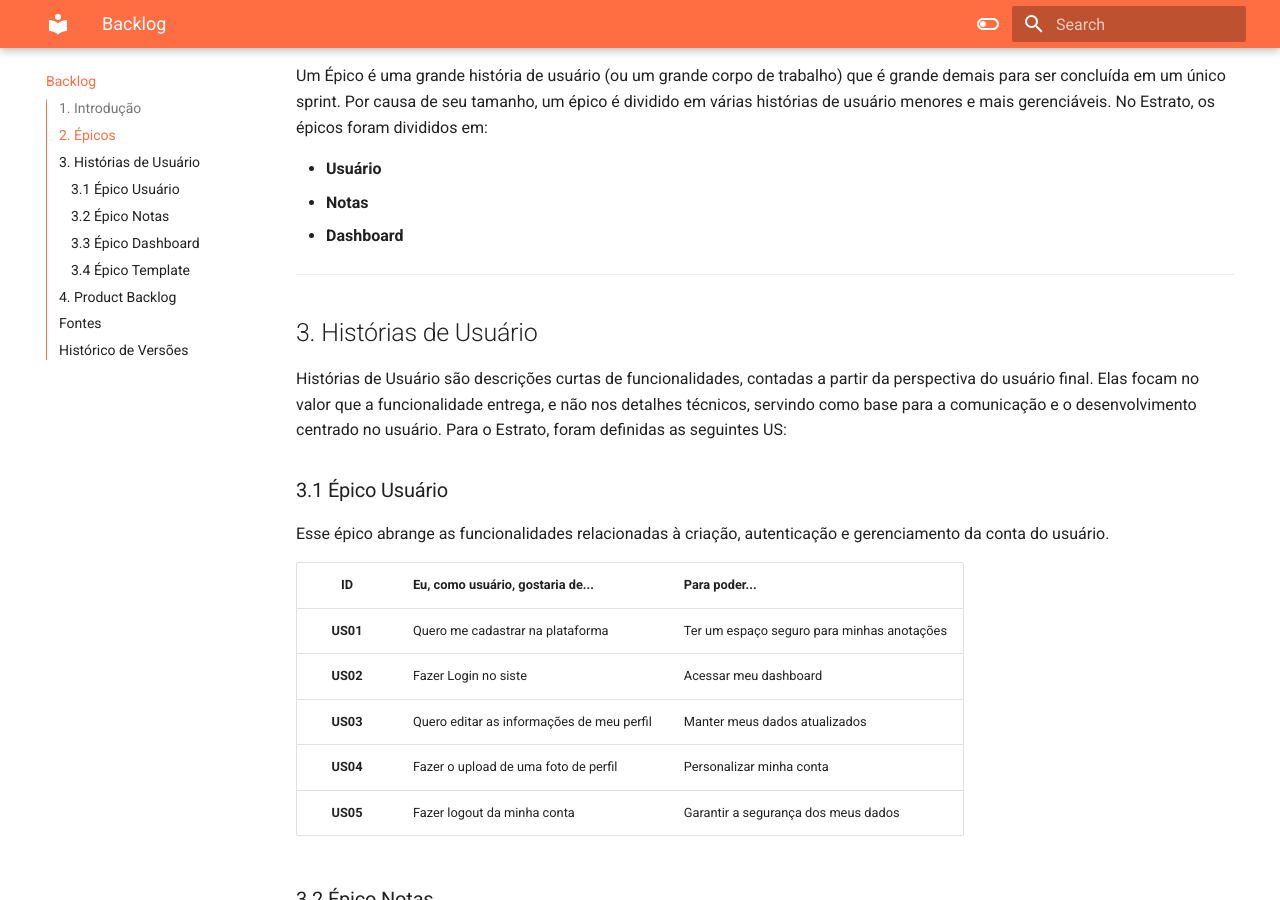
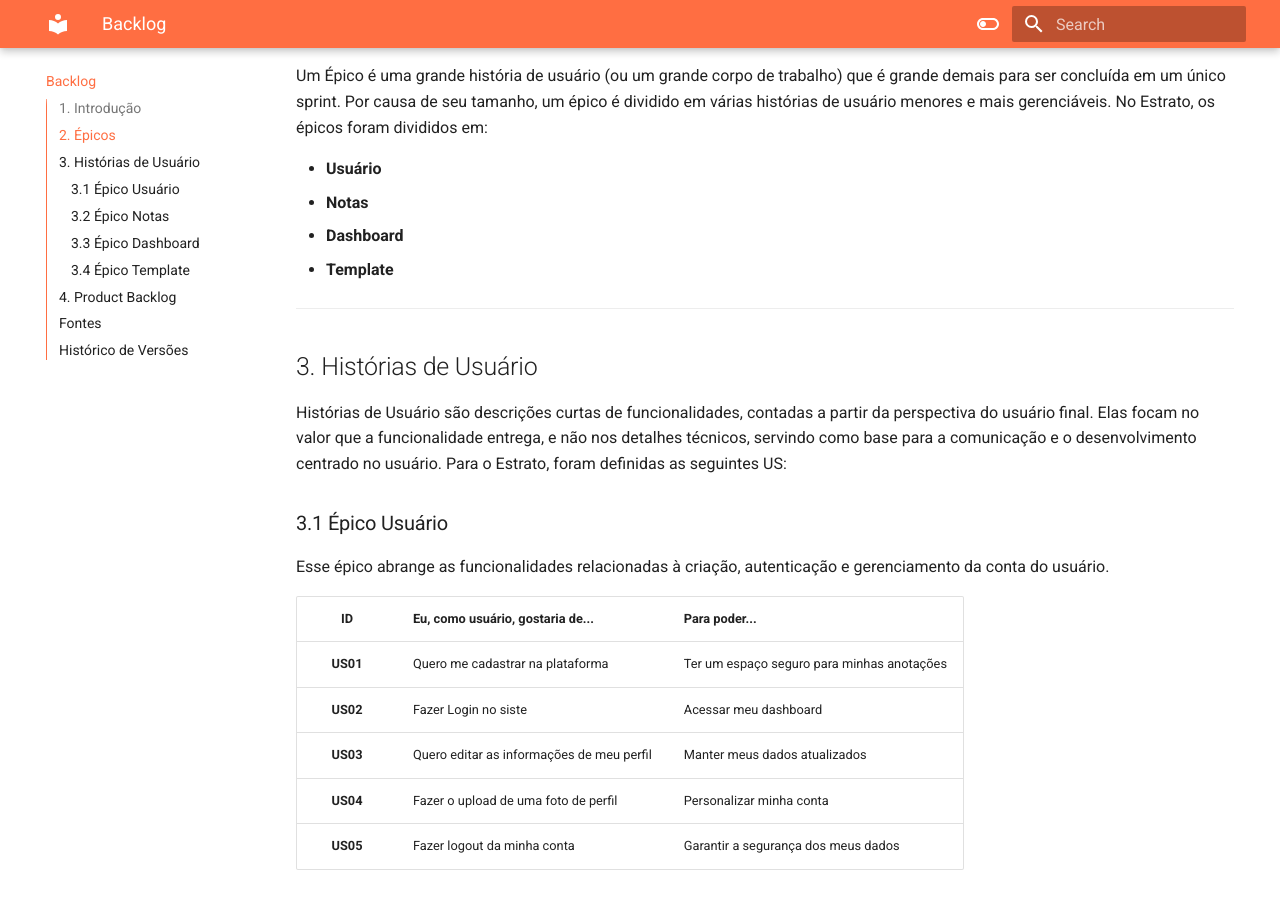
Before and after one commit to estrato-notes/estrato-docs, an MkDocs documentation site: the page built from docs/backlog.md, in a window 1280 px wide and 900 px high, scrolled down 409 px. Built offline with MkDocs 1.6.1 and Material for MkDocs 9.7.7, drawn with Linux system fonts in a browser that asks for light colours.

Commit message:
docs: update backlog documentation

```diff
--- a/docs/backlog.md
+++ b/docs/backlog.md
@@ -13,6 +13,7 @@
 - **Usuário**
 - **Notas**
 - **Dashboard**
+- **Template**
 
 ---
 
```
